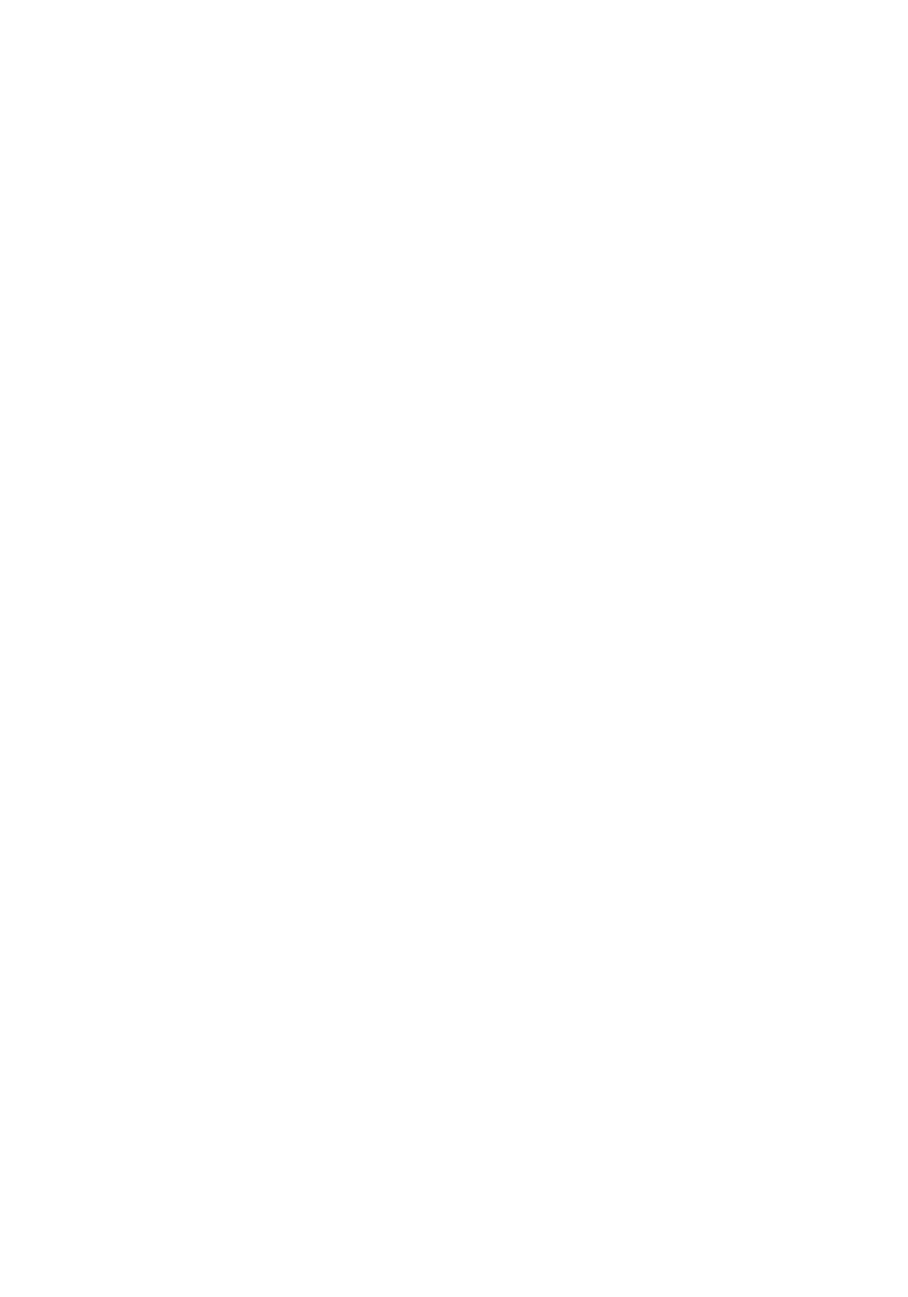
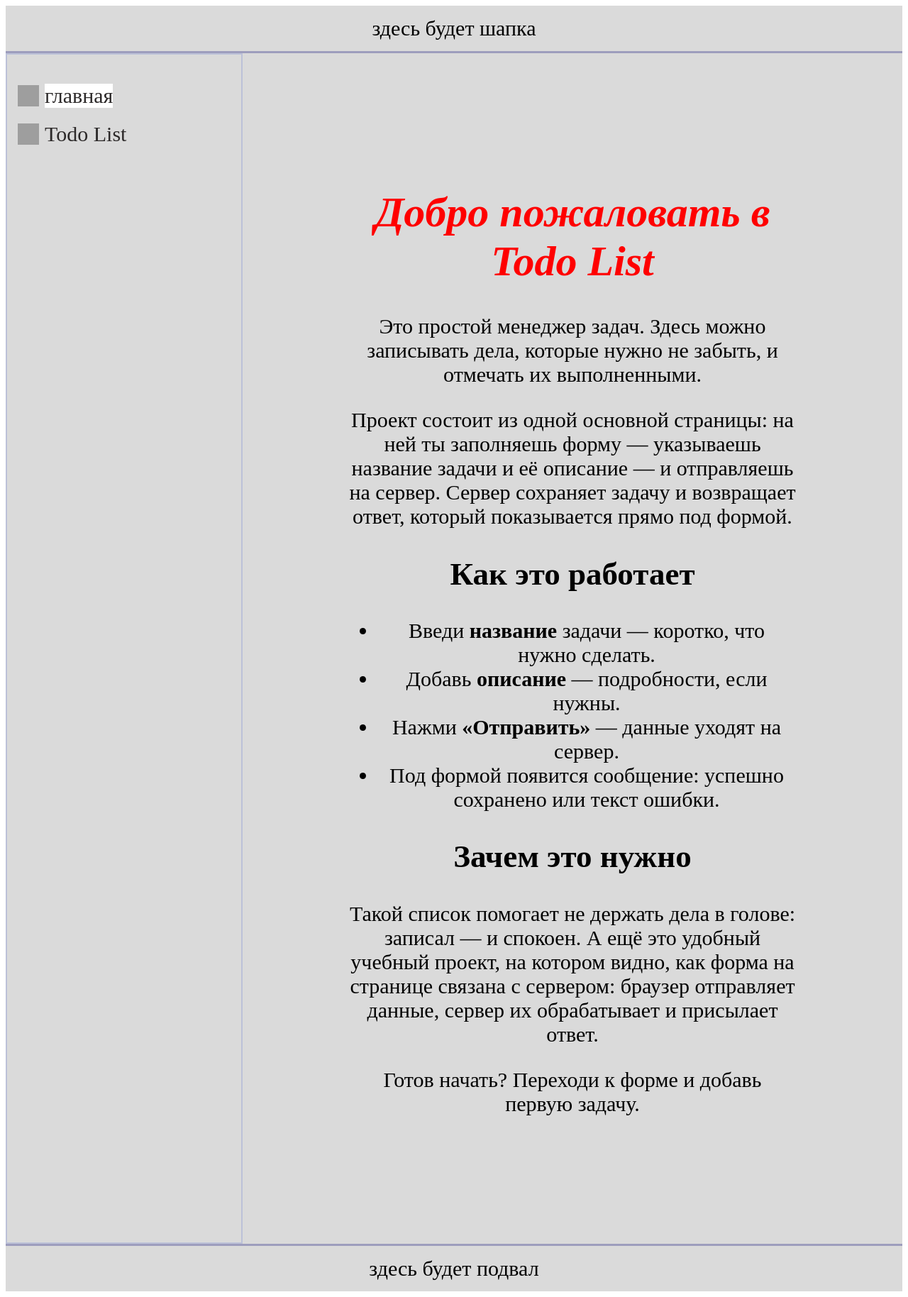
Before and after one commit to nizamidialeksandr-wq/todo-list, a Flask app: page / in a window 1280 px wide. Before the commit the page is empty. Shown: the whole page at 71% size. Before the commit the page ends 800 px from the top, so only its background shows below. Run offline with Flask 3, Linux system fonts and the light colour scheme; grey boxes are pictures that could not be loaded.

Commit message:
заполнил html странички

```diff
--- a/templates/base.html
+++ b/templates/base.html
@@ -15,37 +15,14 @@
                         <a class="{% if request.path == url_for('home') %}active{% endif %}" href="{{ url_for('home') }}">главная</a>
                     </li>
                     <li>
-                        <img src="https://cdn-icons-png.flaticon.com/128/16528/16528946.png" loading="lazy" alt="Связь" title="Связь" width="30" height="30">
-                        <a class="{% if request.path == url_for('contact') %}active{% endif %}" href="{{ url_for('contact') }}">связь</a>
-                    </li>
-                    <li>
-                        <img src="https://cdn-icons-png.flaticon.com/128/17/17004.png" loading="lazy" alt="Пользователь" title="Пользователь" width="30" height="30">
-                        <a class="{% if request.path == url_for('about') %}active{% endif %}" href="{{ url_for('about') }}">о себе</a>
-                    </li>
-                    <li>
-                        <img src="https://cdn-icons-png.flaticon.com/128/13528/13528397.png" loading="lazy" alt="Факты" title="Факты" width="30" height="30">
-                        <a class="{% if request.path == url_for('facts') %}active{% endif %}" href="{{ url_for('facts') }}">факты</a>
-                    </li>
-                    <li>
-                        <img src="https://cdn-icons-png.flaticon.com/128/8893/8893003.png" loading="lazy" alt="Обед" title="Обед" width="30" height="30">
-                        <a class="{% if request.path == url_for('eat') %}active{% endif %}" href="{{ url_for('eat') }}">твоя любимая еда</a>
-                    </li>
-                    <li>
-                        <img src="https://cdn-icons-png.flaticon.com/128/8893/8893003.png" loading="lazy" alt="Обед" title="Обед" width="30" height="30">
-                        <a class="{% if request.path == url_for('test') %}active{% endif %}" href="{{ url_for('test') }}">тест</a>
-                    </li>
-                    <li>
-                        <img src="https://cdn-icons-png.flaticon.com/128/8893/8893003.png" loading="lazy" alt="Обед" title="Обед" width="30" height="30">
-                        <a class="{% if request.path == url_for('orders') %}active{% endif %}" href="{{ url_for('orders') }}">база данных</a>
+                        <img src="https://cdn-icons-png.flaticon.com/128/16528/16528946.png" loading="lazy" alt="Todo List" title="Todo List" width="30" height="30">
+                        <a class="{% if request.path == url_for('todo_list') %}active{% endif %}" href="{{ url_for('todo_list') }}">Todo List</a>
                     </li>
                 </ul>
             </div>
-            <div class="content">
-                {% block content %}{% endblock %}
-            </div>
+            <div class="content">{% block content %}{% endblock %}</div>
         </div>
         <div class="footer">здесь будет подвал</div>
-
         <script src="{{ url_for('static', filename='script.js') }}"></script>
     </body>
 </html>
--- a/templates/home.html
+++ b/templates/home.html
@@ -0,0 +1,39 @@
+{% extends "base.html" %}
+
+{% block title %}Главная{% endblock %}
+
+{% block content %}
+    <h1>Добро пожаловать в Todo List</h1>
+
+    <p>
+        Это простой менеджер задач. Здесь можно записывать дела,
+        которые нужно не забыть, и отмечать их выполненными.
+    </p>
+
+    <p>
+        Проект состоит из одной основной страницы: на ней ты заполняешь
+        форму — указываешь название задачи и её описание — и отправляешь
+        на сервер. Сервер сохраняет задачу и возвращает ответ, который
+        показывается прямо под формой.
+    </p>
+
+    <h2>Как это работает</h2>
+    <ul>
+        <li>Введи <strong>название</strong> задачи — коротко, что нужно сделать.</li>
+        <li>Добавь <strong>описание</strong> — подробности, если нужны.</li>
+        <li>Нажми <strong>«Отправить»</strong> — данные уходят на сервер.</li>
+        <li>Под формой появится сообщение: успешно сохранено или текст ошибки.</li>
+    </ul>
+
+    <h2>Зачем это нужно</h2>
+    <p>
+        Такой список помогает не держать дела в голове: записал — и спокоен.
+        А ещё это удобный учебный проект, на котором видно, как форма
+        на странице связана с сервером: браузер отправляет данные,
+        сервер их обрабатывает и присылает ответ.
+    </p>
+
+    <p>
+        Готов начать? Переходи к форме и добавь первую задачу.
+    </p>
+{% endblock %}
```
